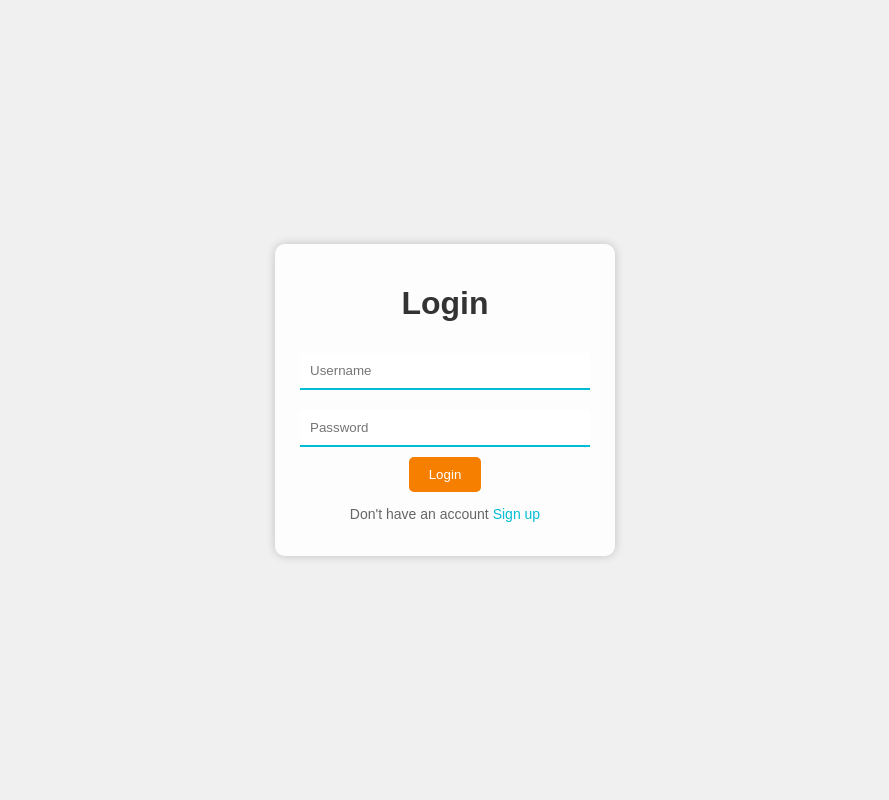
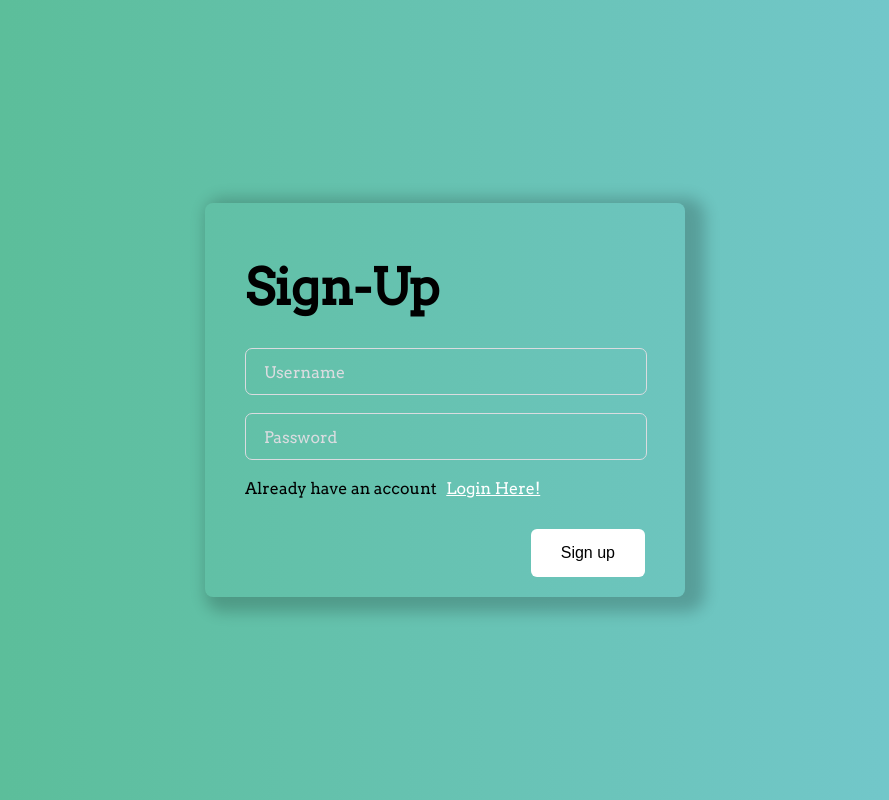
Before and after one commit to ethanreleford/NeatBook, a PHP site: page / in a window 1280 px wide. Shown: the whole page, without its empty margins (195-1084 px from the left). Run offline with PHP 8.4, Linux system fonts and the light colour scheme.

Commit message:
Update for the login page

```diff
--- /dev/null
+++ b/css/font.css
@@ -0,0 +1,12 @@
+body{
+    box-sizing: border-box;
+    margin: 0;
+    padding: 0;
+    background: linear-gradient(
+        to right,
+        #57BC90 0%,
+        #77C9D4 100%
+      );
+    font-family: 'Abril Fatface', cursive;
+    font-family: 'Arvo', serif;
+  }
--- a/css/main.css
+++ b/css/main.css
@@ -1,62 +1,114 @@
-body {
-    background-color: #f0f0f0;
-    font-family: Arial, sans-serif;
-    margin: 0;
-    padding: 0;
+  .signupform {
     display: flex;
     justify-content: center;
     align-items: center;
-    min-height: 100vh;
+    height: 100vh;
+  }
+
+  .form {
+    background-color: linear-gradient(
+        to right,
+        #77C9D4 0%,
+        #57BC90 100%
+      );
+    width: 400px;
+    border-radius: 8px;
+    padding: 20px 40px;
+    box-shadow: 10px 5px 15px 10px rgba(0, 0, 0, 0.2);
+  }
+
+  .title {
+    font-size: 50px;
+    margin-bottom: 30px;
+  }
+
+  .inputContainer {
+    position: relative;
+    height: 45px;
+    width: 90%;
+    margin-bottom: 20px;
+  }
+
+.input {
+  position: absolute;
+  top: 0px;
+  left: 0px;
+  height: 100%;
+  width: 100%;
+  border: 1px solid #DADCE0;
+  border-radius: 7px;
+  font-size: 16px;
+  padding: 0 20px;
+  outline: none;
+  background: none;
+  z-index: 1;
 }
 
-.login-container {
-    background-color: rgba(255, 255, 255, 0.9);
-    border-radius: 10px;
-    padding: 20px;
-    box-shadow: 0px 0px 10px rgba(0, 0, 0, 0.2);
-    width: 300px;
-    text-align: center;
+/* Hide the placeholder texts (a) */
+
+::placeholder {
+  color: transparent;
 }
 
-h1 {
-    color: #333;
+.label {
+    position: absolute;
+    top: 15px;
+    left: 15px;
+    padding: 0 4px;
+    background-color: linear-gradient(
+        to right,
+        #77C9D4 100%,
+        #57BC90 0%
+      );
+    color: #DADCE0;
+    font-size: 16px;
+    transition: 0.5s;
+    z-index: 0;
 }
 
-input[type="text"],
-input[type="password"] {
-    width: 90%;
-    padding: 10px;
-    margin: 10px 0;
+.submitBtn {
+    display: block;
+    margin-left: auto;
+    padding: 15px 30px;
     border: none;
-    border-bottom: 2px solid #00bcd4;
-    outline: none;
-    align: center;
+    background-color: rgb(255, 255, 255);
+    color: black;
+    border-radius: 6px;
+    cursor: pointer;
+    font-size: 16px;
+    margin-top: 30px;
 }
 
-input[type="submit"] {
-    background-color: #f67f00;
+.submitBtn:hover {
+    background-color: black;
     color: white;
-    padding: 10px 20px;
-    border: none;
-    border-radius: 5px;
-    cursor: pointer;
-    transition: background-color 0.3s;
 }
 
-input[type="submit"]:hover {
-    background-color: #b15b00;
+.input:focus + .label {
+    top: -17px;
+    left: 3px;
+    z-index: 10;
+    color: black;
 }
 
-p {
-    color: #666;
-    font-size: 14px;
+.input:focus {
+    border: 2px solid black;
 }
 
-a {
-    color: #00bcd4; /* Set the hyperlink color to cyan */
-    text-decoration: none; /* Remove underlines from hyperlinks */
+.input:not(:placeholder-shown)+ .label {
+    top: -17px;
+    left: 3px;
+    z-index: 10;
 }
 
-a:hover {
-    text-decoration: underline; /* Add underline on hover for hyperlinks */
+.lgbtn{
+    text-decoration: underline;
+    font-weight: bold;
+    background: none;
+    border: none;
+    cursor: pointer;
+    font-size: inherit;
+    padding: none;
+    color: white;
+    font: inherit;
 }
--- a/index.html
+++ b/index.html
@@ -3,18 +3,60 @@
 <head>
     <meta charset="UTF-8">
     <meta name="viewport" content="width=device-width, initial-scale=1.0">
-    <title>Login</title>
-    <link rel="stylesheet" type="text/css" href="css/main.css">
+    <link rel="stylesheet" href="css/main.css">
+    <link rel="stylesheet" href="css/font.css">
+    <link rel="preconnect" href="https://fonts.googleapis.com">
+    <link rel="preconnect" href="https://fonts.gstatic.com" crossorigin>
+    <link href="https://fonts.googleapis.com/css2?family=Abril+Fatface&family=Arvo&display=swap" rel="stylesheet">
+    <title>Login/SignUp Page</title>
 </head>
 <body>
-    <div class="login-container">
-        <h1>Login</h1>
-        <form action="#" method="post">
-            <input type="text" placeholder="Username" required>
-            <input type="password" placeholder="Password" required>
-            <input type="submit" value="Login">
-        </form>
-        <p>Don't have an account <a href="#">Sign up</a></p>
+    <div class = "signupform">
+    <form action = "" id = "myForm" class = "form">
+    <h1 class = "title" id = "tform">Sign-Up</h1>
+      <div class="inputContainer">
+        <input type="text" class="input" placeholder="a">
+        <label for="" class="label">Username</label>
+      </div>
+      <div class="inputContainer">
+        <input type="text" class="input" placeholder="a">
+        <label for="" class="label">Password</label>
+      </div>
+      <div id = "acc">
+        Already have an account
+        <button id = "lgbtn" class = "lgbtn">Login Here!</button>
+      </div>
+
+      <input type="submit" id = "signup" class="submitBtn" value="Sign up">
+    </form>
     </div>
+    <script>
+      var clicked = false;
+      var inputElement = document.getElementById("signup");
+      var buttonElement = document.getElementById("lgbtn");
+      var formElement = document.getElementById("myForm");
+      var button = document.getElementById("lgbtn");
+      var h1 = document.getElementById("tform");
+
+      buttonElement.addEventListener("click", function() {
+        if(clicked == false){
+          tform.textContent = "Login"
+          inputElement.value = "Login";
+          button.textContent = "SignUp Here!";
+          clicked = true;
+        }else{
+            tform.textContent = "Sign-Up"
+          inputElement.value = "Sign Up";
+          button.textContent = "Login Here!";
+          clicked = false;
+        }
+      });
+      formElement.addEventListener("submit", function(event) {
+        event.preventDefault();
+    });
+
+
+
+    </script>
 </body>
 </html>
```
Also changed, not shown: 1 other file.
